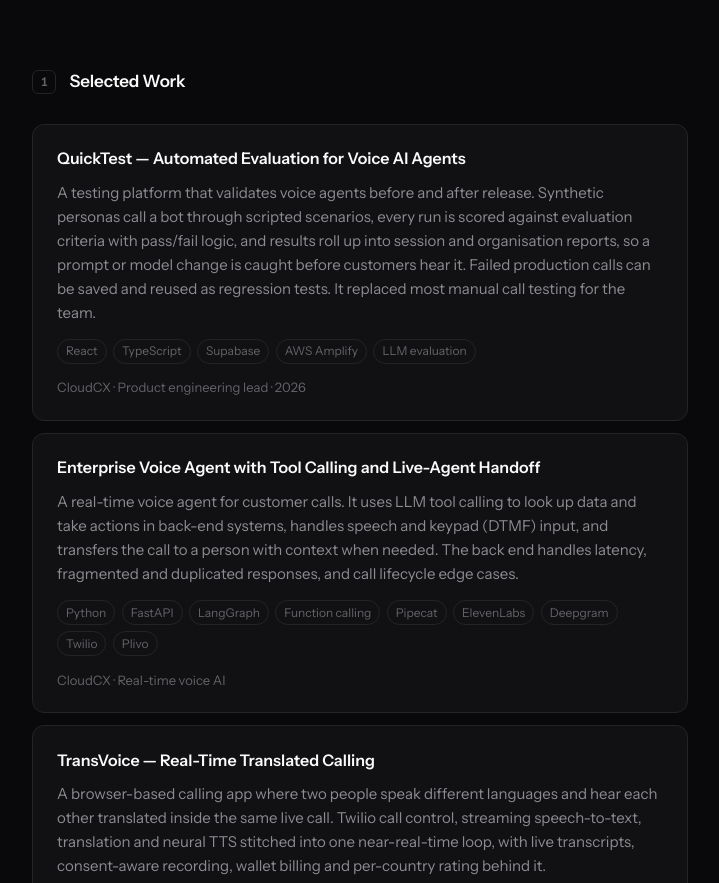
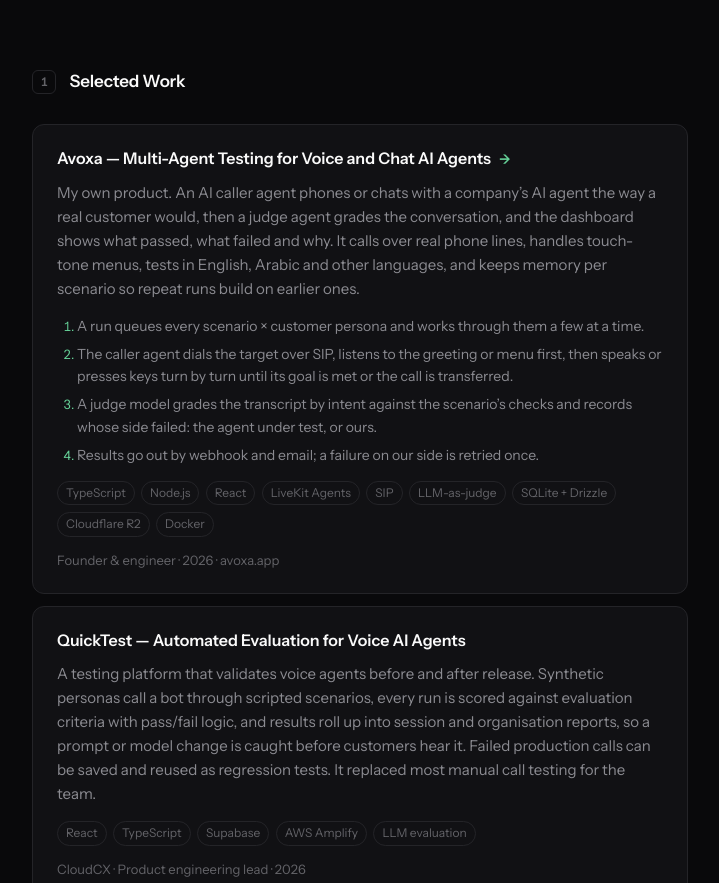
Before and after one commit to imkhubaibraza/imkhubaibraza.github.io, an Astro site: page / in a window 1280 px wide. Shown: the part 600-1483 px from the top of the page, without its empty margins (280-999 px from the left). Built offline with nearby package versions, Linux system fonts and the light colour scheme; Astro itself is replaced by a stand-in of ours.

Commit message:
Add Avoxa and the WhatsApp MCP gateway as agentic projects, with how-it-works steps
Co-Authored-By: Claude Opus 5.5 <noreply@anthropic.com>

```diff
--- a/src/data/profile.js
+++ b/src/data/profile.js
@@ -32,7 +32,22 @@ export const profile = {
     mentoring: 'I’d love to share what I’ve learned with junior engineers, help them build their skills, and support them as they grow in their careers. If you’re starting out and looking for guidance, get in touch.',
   },
 
+  // `flow` (optional) renders as a numbered "how it works" list under the blurb.
   projects: [
+    {
+      name: 'Avoxa — Multi-Agent Testing for Voice and Chat AI Agents',
+      blurb:
+        'My own product. An AI caller agent phones or chats with a company’s AI agent the way a real customer would, then a judge agent grades the conversation, and the dashboard shows what passed, what failed and why. It calls over real phone lines, handles touch-tone menus, tests in English, Arabic and other languages, and keeps memory per scenario so repeat runs build on earlier ones.',
+      flow: [
+        'A run queues every scenario × customer persona and works through them a few at a time.',
+        'The caller agent dials the target over SIP, listens to the greeting or menu first, then speaks or presses keys turn by turn until its goal is met or the call is transferred.',
+        'A judge model grades the transcript by intent against the scenario’s checks and records whose side failed: the agent under test, or ours.',
+        'Results go out by webhook and email; a failure on our side is retried once.',
+      ],
+      stack: ['TypeScript', 'Node.js', 'React', 'LiveKit Agents', 'SIP', 'LLM-as-judge', 'SQLite + Drizzle', 'Cloudflare R2', 'Docker'],
+      meta: 'Founder & engineer · 2026 · avoxa.app',
+      href: 'https://avoxa.app',
+    },
     {
       name: 'QuickTest — Automated Evaluation for Voice AI Agents',
       blurb:
@@ -46,6 +61,18 @@ export const profile = {
         'A real-time voice agent for customer calls. It uses LLM tool calling to look up data and take actions in back-end systems, handles speech and keypad (DTMF) input, and transfers the call to a person with context when needed. The back end handles latency, fragmented and duplicated responses, and call lifecycle edge cases.',
       stack: ['Python', 'FastAPI', 'LangGraph', 'Function calling', 'Pipecat', 'ElevenLabs', 'Deepgram', 'Twilio', 'Plivo'],
       meta: 'CloudCX · Real-time voice AI',
+    },
+    {
+      name: 'WhatsApp MCP Gateway — Tools for AI Agents',
+      blurb:
+        'A self-hosted gateway that lets AI agents work in WhatsApp through MCP: 13 tools to find chats and contacts, read and search messages, send text and files, and follow new events. One service serves local MCP over stdio, remote MCP over Streamable HTTP, and a REST API.',
+      flow: [
+        'Agents connect with a read or a write token; a read token can never send.',
+        'Every send carries an idempotency key, so a retried tool call never sends twice, and an unclear outcome is reported as unknown instead of being retried.',
+        'New messages and receipts arrive as signed events behind a cursor the agent acknowledges, with recovery scans for anything the webhook missed.',
+      ],
+      stack: ['TypeScript', 'Node.js', 'MCP', 'Streamable HTTP', 'REST API', 'Docker'],
+      meta: 'Personal project · 2026',
     },
     {
       name: 'TransVoice — Real-Time Translated Calling',
--- a/src/pages/index.astro
+++ b/src/pages/index.astro
@@ -56,6 +56,13 @@ import { profile } from '../data/profile.js';
                     {p.href && <span class="arrow">-&gt;</span>}
                   </h3>
                   <p>{p.blurb}</p>
+                  {p.flow && (
+                    <ol class="card-flow">
+                      {p.flow.map((step) => (
+                        <li>{step}</li>
+                      ))}
+                    </ol>
+                  )}
                   {p.stack && (
                     <p class="card-stack">
                       {p.stack.map((s) => (
@@ -379,6 +386,20 @@ import { profile } from '../data/profile.js';
     text-decoration: none;
   }
 
+  .card-flow {
+    display: grid;
+    gap: 0.35rem;
+    margin: 0.9rem 0 0;
+    padding-left: 1.25rem;
+    color: var(--muted);
+    font-size: 0.875rem;
+  }
+
+  .card-flow li::marker {
+    color: var(--accent);
+    font-size: 0.8125rem;
+  }
+
   .card-stack {
     display: flex !important;
     flex-wrap: wrap;
```
